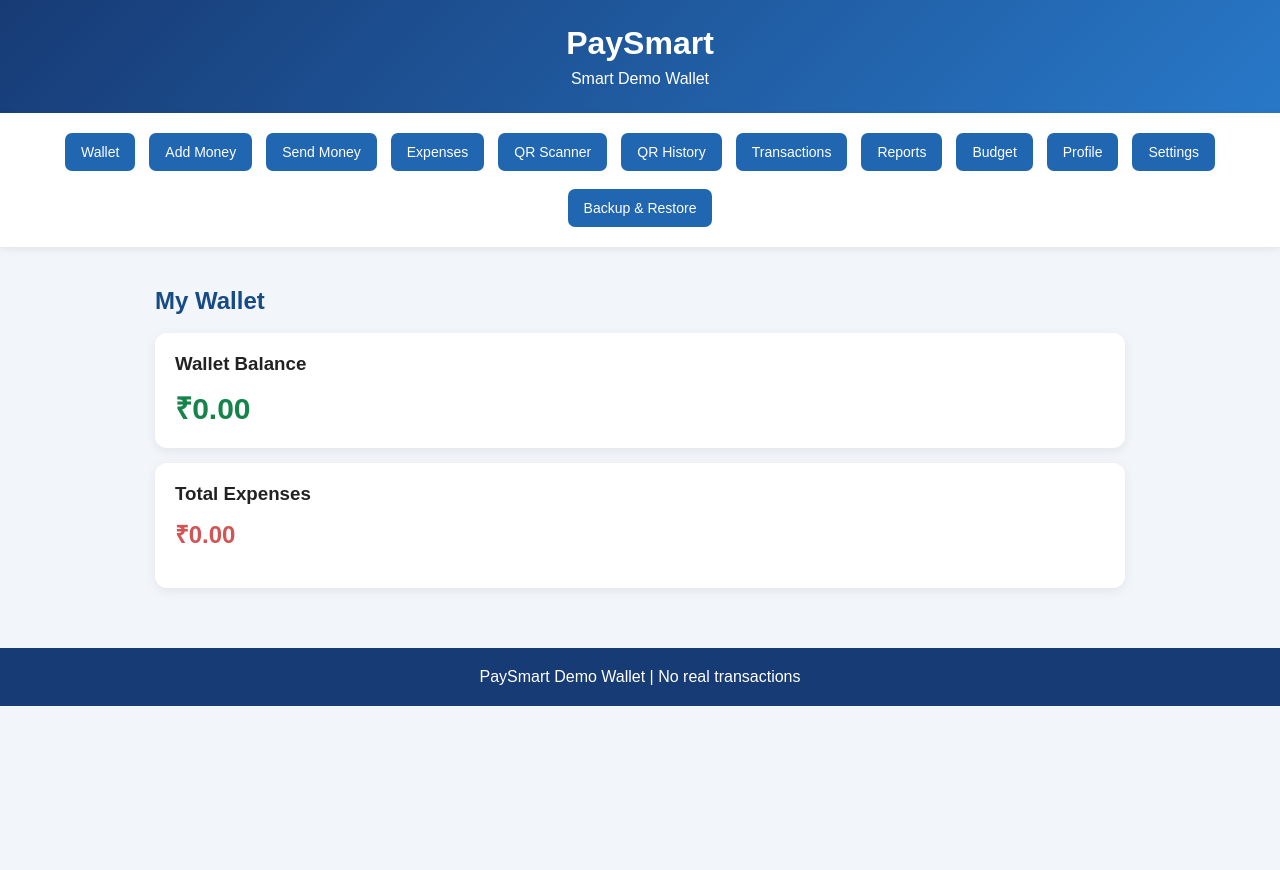
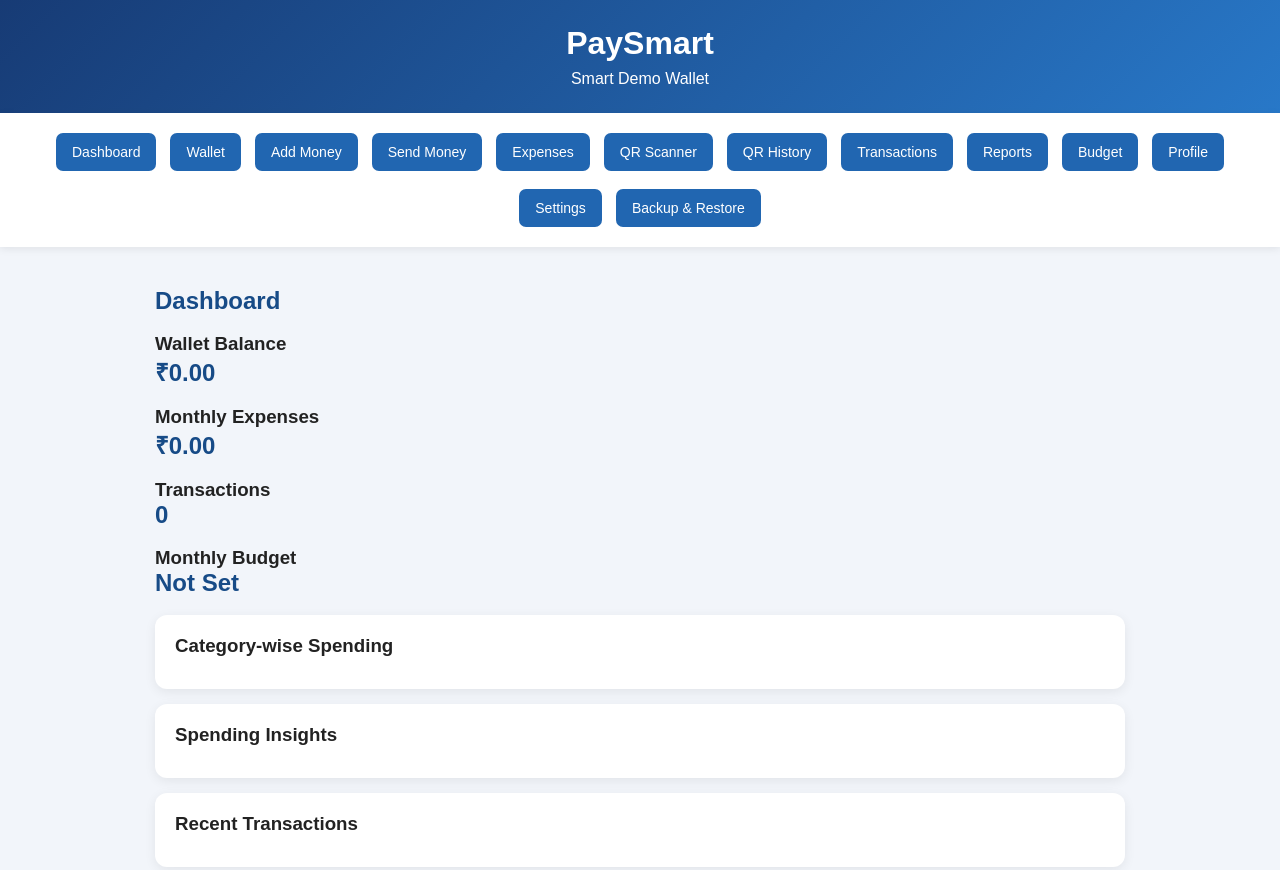
Before and after one commit to g68021020gk/paysmart-app, a plain HTML site: page index.html in a window 1280 px wide. Shown: the top 870 px of the page. Before the commit the page ends 800 px from the top, so only its background shows below. Drawn offline with Linux system fonts and the light colour scheme.

Commit message:
Add dashboard section and update wallet section

```diff
--- a/index.html
+++ b/index.html
@@ -15,6 +15,7 @@
 </header>
 
 <nav>
+    <button onclick="showSection('dashboard')">Dashboard</button>
     <button onclick="showSection('wallet')">Wallet</button>
     <button onclick="showSection('addMoney')">Add Money</button>
     <button onclick="showSection('sendMoney')">Send Money</button>
@@ -31,7 +32,48 @@
 
 <main>
 
-<section id="wallet" class="section active">
+<section id="dashboard" class="section active">
+    <h2>Dashboard</h2>
+
+    <div class="dashboard-grid">
+        <div class="dashboard-card">
+            <h3>Wallet Balance</h3>
+            <h2 id="dashboardBalance">₹0.00</h2>
+        </div>
+
+        <div class="dashboard-card">
+            <h3>Monthly Expenses</h3>
+            <h2 id="dashboardExpenses">₹0.00</h2>
+        </div>
+
+        <div class="dashboard-card">
+            <h3>Transactions</h3>
+            <h2 id="dashboardTransactions">0</h2>
+        </div>
+
+        <div class="dashboard-card">
+            <h3>Monthly Budget</h3>
+            <h2 id="dashboardBudget">Not Set</h2>
+        </div>
+    </div>
+
+    <div class="card">
+        <h3>Category-wise Spending</h3>
+        <div id="dashboardChart"></div>
+    </div>
+
+    <div class="card">
+        <h3>Spending Insights</h3>
+        <div id="spendingInsights"></div>
+    </div>
+
+    <div class="card">
+        <h3>Recent Transactions</h3>
+        <ul id="dashboardRecentTransactions"></ul>
+    </div>
+</section>
+
+<section id="wallet" class="section">
     <h2>My Wallet</h2>
     <div class="card">
         <h3>Wallet Balance</h3>
@@ -66,6 +108,7 @@
     <div class="card">
         <input type="text" id="expenseName" placeholder="Expense name">
         <input type="number" id="expenseAmount" placeholder="Amount">
+
         <select id="expenseCategory">
             <option value="Food">Food</option>
             <option value="Travel">Travel</option>
@@ -74,8 +117,10 @@
             <option value="Bills">Bills</option>
             <option value="Other">Other</option>
         </select>
+
         <button onclick="addExpense()">Add Expense</button>
     </div>
+
     <h3>Expense List</h3>
     <ul id="expenseList"></ul>
 </section>
@@ -98,7 +143,9 @@
 
 <section id="history" class="section">
     <h2>Transaction History</h2>
-    <input type="text" id="transactionSearch" placeholder="Search transactions" oninput="filterTransactions()">
+    <input type="text" id="transactionSearch"
+        placeholder="Search transactions"
+        oninput="filterTransactions()">
     <ul id="transactionList"></ul>
     <button onclick="exportCSV()">Download CSV</button>
 </section>
@@ -111,14 +158,18 @@
 
 <section id="budget" class="section">
     <h2>Budget Planner</h2>
+
     <div class="card">
         <label>Monthly Budget</label>
-        <input type="number" id="monthlyBudget" placeholder="Enter monthly budget">
+        <input type="number" id="monthlyBudget"
+            placeholder="Enter monthly budget">
         <button onclick="saveBudget()">Save Budget</button>
         <p id="budgetStatus"></p>
     </div>
+
     <div class="card">
         <h3>Category Budgets</h3>
+
         <select id="budgetCategory">
             <option value="Food">Food</option>
             <option value="Travel">Travel</option>
@@ -127,7 +178,10 @@
             <option value="Bills">Bills</option>
             <option value="Other">Other</option>
         </select>
-        <input type="number" id="categoryBudgetAmount" placeholder="Category budget">
+
+        <input type="number" id="categoryBudgetAmount"
+            placeholder="Category budget">
+
         <button onclick="saveCategoryBudget()">Save Category Budget</button>
         <div id="categoryBudgetList"></div>
     </div>
@@ -145,13 +199,17 @@
 
 <section id="settings" class="section">
     <h2>Settings</h2>
+
     <div class="card">
         <button onclick="toggleDarkMode()">Toggle Dark Mode</button>
     </div>
+
     <div class="card">
         <h3>Demo PIN</h3>
-        <input type="password" id="currentPin" placeholder="Current PIN">
-        <input type="password" id="newPin" placeholder="New PIN">
+        <input type="password" id="currentPin"
+            placeholder="Current PIN">
+        <input type="password" id="newPin"
+            placeholder="New PIN">
         <button onclick="changePin()">Change PIN</button>
         <p id="pinMessage"></p>
     </div>
@@ -159,19 +217,23 @@
 
 <section id="backup" class="section">
     <h2>Backup & Restore</h2>
+
     <div class="card backup-card">
         <h3>Download Backup</h3>
         <p>Save your PaySmart demo data as a JSON file.</p>
         <button onclick="downloadBackup()">Download Backup</button>
     </div>
+
     <div class="card backup-card">
         <h3>Restore Backup</h3>
         <p>Select a previously downloaded PaySmart backup file.</p>
-        <input type="file" id="restoreFile" accept=".json,application/json">
+        <input type="file" id="restoreFile"
+            accept=".json,application/json">
         <button onclick="restoreBackup()">Restore Data</button>
         <p id="backupMessage"></p>
     </div>
-    <p>Keep your backup file private. PaySmart is a demo application, not a real banking service.</p>
+
+    <p>Keep your backup file private. PaySmart is a demo application.</p>
 </section>
 
 </main>
@@ -182,5 +244,6 @@
 
 <script src="https://unpkg.com/html5-qrcode"></script>
 <script src="script.js"></script>
+
 </body>
 </html>
```
